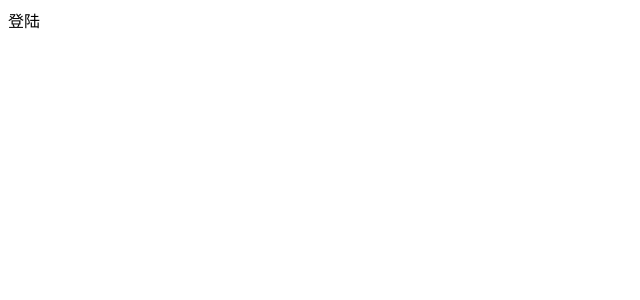
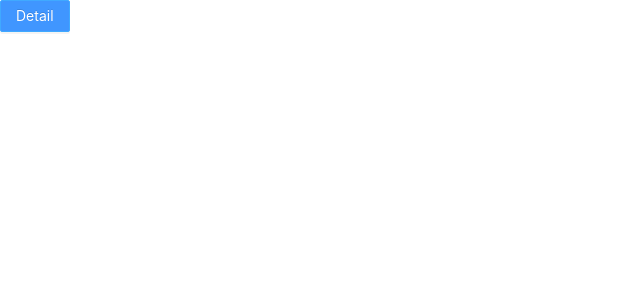
Before and after one commit to JackingLuo/webpack5-create-react, a React app: page /detail/123 in a window 1280 px wide. Before the commit this address led to /login. Shown: the top 300 px of the page, without its empty margins (0-640 px from the left). Built offline with nearby package versions, Linux system fonts and the light colour scheme.

Commit message:
feat:antd按需加载

```diff
--- a/babel.config.js
+++ b/babel.config.js
@@ -15,6 +15,14 @@ module.exports = {
                 isTSX: true,
                 allowNamespaces: true,
             },
+        ],
+        //antd按需加载
+        [
+            'import', {
+                libraryName: 'antd',
+                libraryDirectory: 'es',
+                style: true
+            }
         ]
     ]
 };
--- a/package.json
+++ b/package.json
@@ -24,6 +24,7 @@
     "@typescript-eslint/eslint-plugin": "^5.57.1",
     "@typescript-eslint/parser": "^5.57.1",
     "babel-loader": "^9.1.2",
+    "babel-plugin-import": "^1.13.6",
     "compression-webpack-plugin": "^10.0.0",
     "css-loader": "^6.7.3",
     "eslint": "7.5",
--- a/src/pages/Detail/index.jsx
+++ b/src/pages/Detail/index.jsx
@@ -15,7 +15,7 @@ const Detail = () => {
 
     return (
         <div>
-            <Button onClick={handleClick}>Detail</Button>
+            <Button type="primary" onClick={handleClick}>Detail</Button>
         </div>
     );
 };
--- a/src/router/auth.js
+++ b/src/router/auth.js
@@ -10,7 +10,7 @@ export default function AuthRoute() {
     const matches = useMatches(); //这个钩子只有 data Router 下能用
     const outlet = useOutlet();
     // const isLogined = useAppSelector((state) => state.auth.isLogined);
-    const isLogined = false;
+    const isLogined = true;
     /**
      * 当前路径是否在白名单？
      * 当前是否已登录？
```
Also changed, not shown: 2 other files (tests, documents, lock files or other folders).
